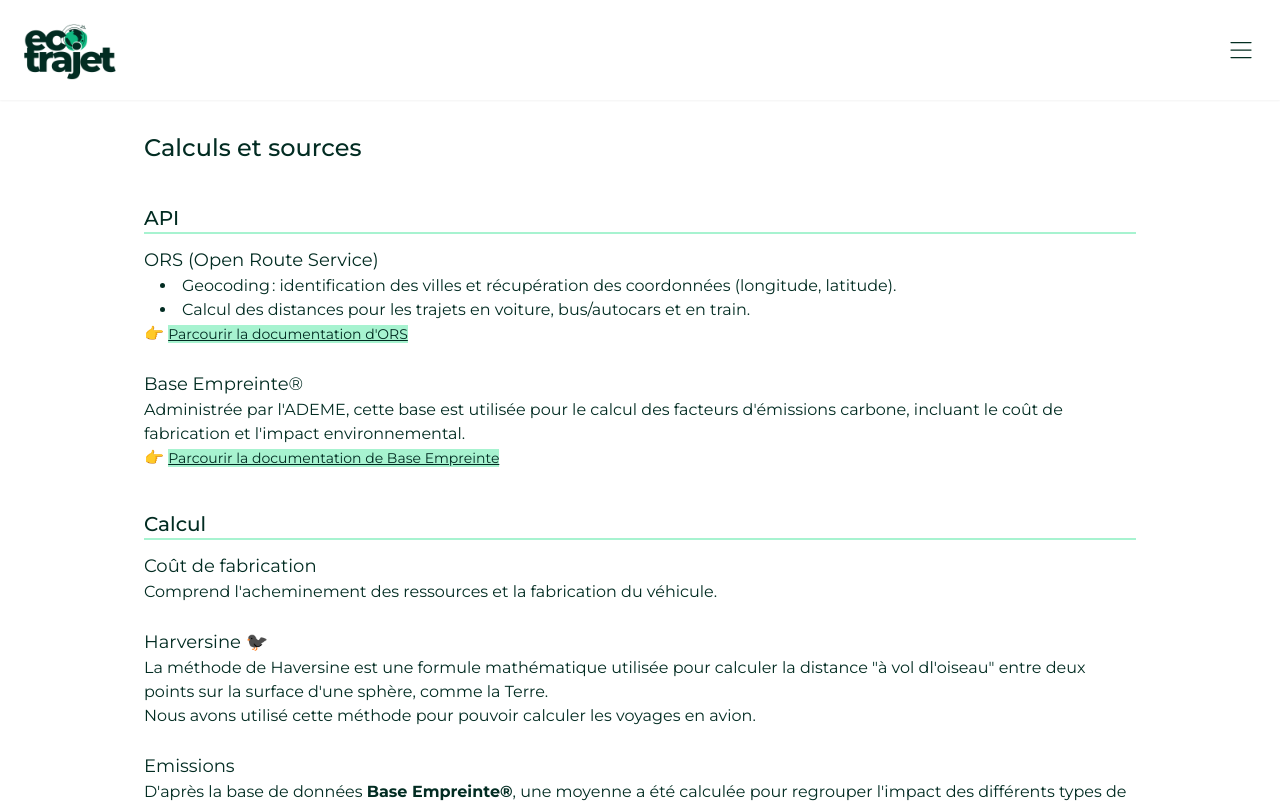
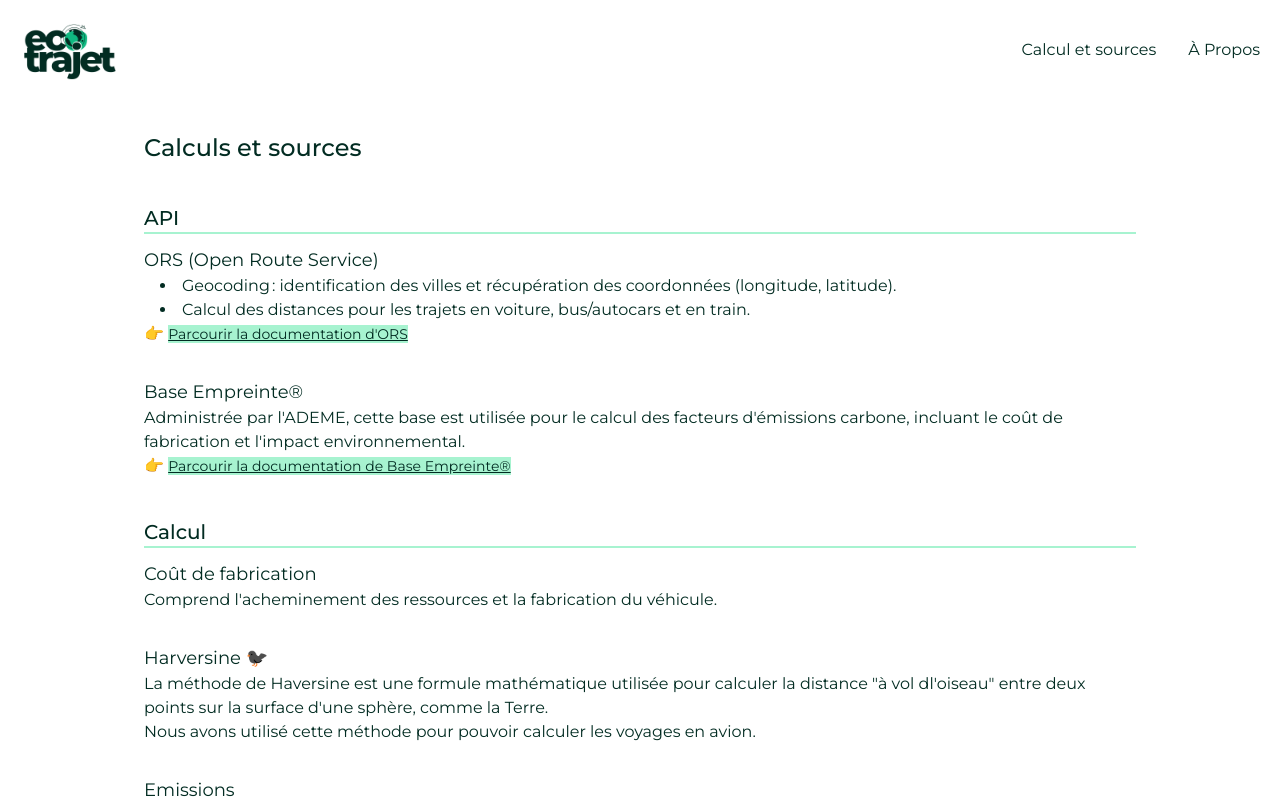
Before and after one commit to MandyTrl/ecotrajet, a Next.js app: page /calculs-et-sources in a window 1280 px wide. Shown: the top 803 px of the page. Built offline with nearby package versions, Linux system fonts and the light colour scheme.

Commit message:
add useBP hook for handle navbar

```diff
--- a/app/calculs-et-sources/page.tsx
+++ b/app/calculs-et-sources/page.tsx
@@ -10,7 +10,7 @@ export default function CalculationAndSources() {
 					API
 				</h2>
 
-				<div className="flex flex-col gap-y-6">
+				<div className="flex flex-col gap-y-6 lg:gap-y-8">
 					<div>
 						<h3 className="text-lg">ORS (Open Route Service)</h3>
 						<ul className="list-disc list-inside ml-4">
@@ -42,7 +42,7 @@ export default function CalculationAndSources() {
 						<Link
 							href="https://prod-basecarbonesolo.ademe-dri.fr/documentation/UPLOAD_DOC_FR/index.htm?sommaire.htm"
 							className="text-sm underline bg-emerald-200 hover:text-emerald-500 transition-color duration-300">
-							Parcourir la documentation de Base Empreinte
+							Parcourir la documentation de Base Empreinte®
 						</Link>
 					</div>
 				</div>
@@ -53,7 +53,7 @@ export default function CalculationAndSources() {
 					Calcul
 				</h2>
 
-				<div className="flex flex-col gap-y-6">
+				<div className="flex flex-col gap-y-6 lg:gap-y-8">
 					<div>
 						<h3 className="text-lg">Coût de fabrication</h3>
 						<p>
@@ -88,7 +88,7 @@ export default function CalculationAndSources() {
 							meilleure granularité nous vous recommandons de vous référer à
 							Base Empreinte®.
 						</p>
-						<p className="mt-6 mb-2 p-2 border border-emerald-900 rounded-md">
+						<p className="w-full lg:w-fit mt-6 mb-2 p-2 border border-emerald-900 rounded-md">
 							Exemple pour un trajet en voiture 🚗{" "}
 						</p>
 						<p>
@@ -115,7 +115,7 @@ export default function CalculationAndSources() {
 					Autres sources
 				</h2>
 
-				<div className="flex flex-col gap-y-6">
+				<div className="flex flex-col gap-y-6 lg:gap-y-8">
 					<div>
 						<h3 className="text-lg">Bon Pote</h3>
 						<p>
--- /dev/null
+++ b/app/components/UI/MobileNav.tsx
@@ -0,0 +1,49 @@
+"use client"
+import { useState } from "react"
+import { Menu, X } from "lucide-react"
+import { Navigation } from "./Navigation"
+import clsx from "clsx"
+
+export const MobileNav = () => {
+	const [isShow, setIsShow] = useState<boolean>(false)
+
+	const handleNavigation = () => {
+		setIsShow((prevState) => !prevState)
+	}
+
+	return (
+		<nav className="flex flex-col items-end">
+			{!isShow ? (
+				<div className="hover:cursor-pointer hover:bg-emerald-100/70 ease-in-out duration-500 transform-all p-1 rounded-full hover:*:scale-75">
+					<Menu
+						color="#032E21"
+						size={30}
+						strokeWidth={1}
+						onClick={handleNavigation}
+						className="ease-in-out duration-500 transform-all"
+					/>
+				</div>
+			) : (
+				<div className="hover:cursor-pointer hover:*:scale-110">
+					<X
+						color="#032E21"
+						size={26}
+						strokeWidth={1}
+						onClick={handleNavigation}
+						className="ease-in-out duration-300 transform-all"
+					/>
+				</div>
+			)}
+
+			<div
+				className={clsx(
+					isShow
+						? "max-h-96 scale-y-100 opacity-100"
+						: "max-h-0 scale-y-0 opacity-0",
+					"w-full absolute top-20 right-0 origin-top bg-white p-5 ease-in-out duration-500 transition-all overflow-hidden -z-20"
+				)}>
+				<Navigation handleIsShow={() => setIsShow(false)} isMobile={true} />
+			</div>
+		</nav>
+	)
+}
--- a/app/components/UI/Navbar.tsx
+++ b/app/components/UI/Navbar.tsx
@@ -1,19 +1,21 @@
 "use client"
-import { useState } from "react"
 import Link from "next/link"
 import Image from "next/image"
-import { Menu, X } from "lucide-react"
+import { useBreakpoint } from "@/app/utils/hooks/useBreakpoints"
+import { MobileNav } from "./MobileNav"
 import { Navigation } from "./Navigation"
+import clsx from "clsx"
 
 export const Navbar = () => {
-	const [isShow, setIsShow] = useState<boolean>(false)
-
-	const handleNavigation = () => {
-		setIsShow((prevState) => !prevState)
-	}
+	const bp = useBreakpoint()
+	const isMobile = bp === "mobile"
 
 	return (
-		<header className="w-full px-5 sticky top-0 bg-white w-full flex items-center justify-between shadow-sm z-30">
+		<header
+			className={clsx(
+				isMobile && "sticky top-0 z-30 shadow-sm",
+				"w-full px-5 bg-white w-full flex items-center justify-between"
+			)}>
 			<Link href="/">
 				<Image
 					src="/logo.png"
@@ -23,32 +25,13 @@ export const Navbar = () => {
 					priority
 				/>
 			</Link>
-
-			<div className="flex flex-col items-end">
-				{!isShow ? (
-					<div className="hover:cursor-pointer hover:bg-emerald-100/70 ease-in-out duration-500 transform-all p-1 rounded-full hover:*:scale-75">
-						<Menu
-							color="#032E21"
-							size={30}
-							strokeWidth={1}
-							onClick={handleNavigation}
-							className="ease-in-out duration-500 transform-all"
-						/>
-					</div>
-				) : (
-					<div className="hover:cursor-pointer hover:*:scale-110">
-						<X
-							color="#032E21"
-							size={26}
-							strokeWidth={1}
-							onClick={handleNavigation}
-							className="ease-in-out duration-300 transform-all"
-						/>
-					</div>
-				)}
-
-				<Navigation isShow={isShow} handleIsShow={() => setIsShow(false)} />
-			</div>
+			{isMobile ? (
+				<MobileNav />
+			) : (
+				<nav>
+					<Navigation isMobile={false} />
+				</nav>
+			)}
 		</header>
 	)
 }
--- a/app/components/UI/Navigation.tsx
+++ b/app/components/UI/Navigation.tsx
@@ -2,45 +2,33 @@ import clsx from "clsx"
 import Link from "next/link"
 
 type NavigationProps = {
-	isShow: boolean
-	handleIsShow: () => void
+	isMobile: boolean
+	handleIsShow?: () => void
 }
 
-export const Navigation = ({ isShow, handleIsShow }: NavigationProps) => {
+export const Navigation = ({ isMobile, handleIsShow }: NavigationProps) => {
 	return (
-		<nav
+		<ul
 			className={clsx(
-				isShow
-					? "max-h-96 scale-y-100 opacity-100"
-					: "max-h-0 scale-y-0 opacity-0",
-				"w-full absolute top-20 right-0 origin-top bg-white p-5 ease-in-out duration-500 transition-all overflow-hidden -z-20"
+				isMobile ? "flex-col space-y-4" : "flex-row space-x-8",
+				"w-full flex"
 			)}>
-			<ul className="w-full flex flex-col space-y-4">
 			<li className="group block">
 				<Link
 					href="/calculs-et-sources"
-						className="hover:scale-110 transition-transform duration-300 inline-block"
-						onClick={handleIsShow}>
+					className="hover:scale-110 transition-transform duration-300 ease-in-out inline-block"
+					onClick={isMobile && handleIsShow}>
 					Calcul et sources
 				</Link>
 			</li>
 			<li className="group block">
 				<Link
 					href="/a-propos"
-						className="hover:scale-110 transition-transform duration-300 inline-block"
-						onClick={handleIsShow}>
+					className="hover:scale-110 transition-transform duration-300 ease-in-out inline-block"
+					onClick={isMobile && handleIsShow}>
 					À Propos
 				</Link>
 			</li>
-				<li className="group block">
-					<Link
-						href="https://github.com/MandyTrl/ecotrajet"
-						target="_blank"
-						className="hover:scale-110 transition-transform duration-300 inline-block">
-						Github
-					</Link>
-				</li>
 		</ul>
-		</nav>
 	)
 }
--- /dev/null
+++ b/app/utils/hooks/useBreakpoints.tsx
@@ -0,0 +1,51 @@
+"use client"
+import { useState, useEffect } from "react"
+
+type BreakpointName = "mobile" | "tablet" | "desktop" | "largeScreen"
+
+type BreakpointProps = {
+	name: BreakpointName
+	min: number
+	max: number
+}
+
+const DefaultBreakpoints: BreakpointProps[] = [
+	{ name: "mobile", min: 320, max: 599 },
+	{ name: "tablet", min: 600, max: 1023 },
+	{ name: "desktop", min: 1024, max: 1279 },
+	{ name: "largeScreen", min: 1280, max: Infinity },
+]
+
+export const useBreakpoint = (): BreakpointName => {
+	const [breakpoint, setBreakPoint] = useState<BreakpointName>("largeScreen")
+
+	useEffect(() => {
+		if (typeof window === "undefined") return
+
+		const handleResize = () => {
+			const windowSize = window.innerWidth
+
+			//trouve le bon bp en fct de la taille du device
+			const currentBreakpoint = DefaultBreakpoints.find(
+				(bp) => windowSize >= bp.min && windowSize < bp.max
+			)
+
+			if (currentBreakpoint && currentBreakpoint.name !== breakpoint) {
+				setBreakPoint(currentBreakpoint.name)
+			}
+		}
+
+		//écouteur d'événements
+		window.addEventListener("resize", handleResize)
+
+		//appelle handleResize() pour init la valeur au chargement
+		handleResize()
+
+		//nettoie l'écouteur lors du démontage du composant
+		return () => {
+			window.removeEventListener("resize", handleResize)
+		}
+	}, [breakpoint])
+
+	return breakpoint
+}
```
Also changed, not shown: app/page.tsx (line endings or trailing spaces). Lines whose indentation alone changed are shown as unchanged.
